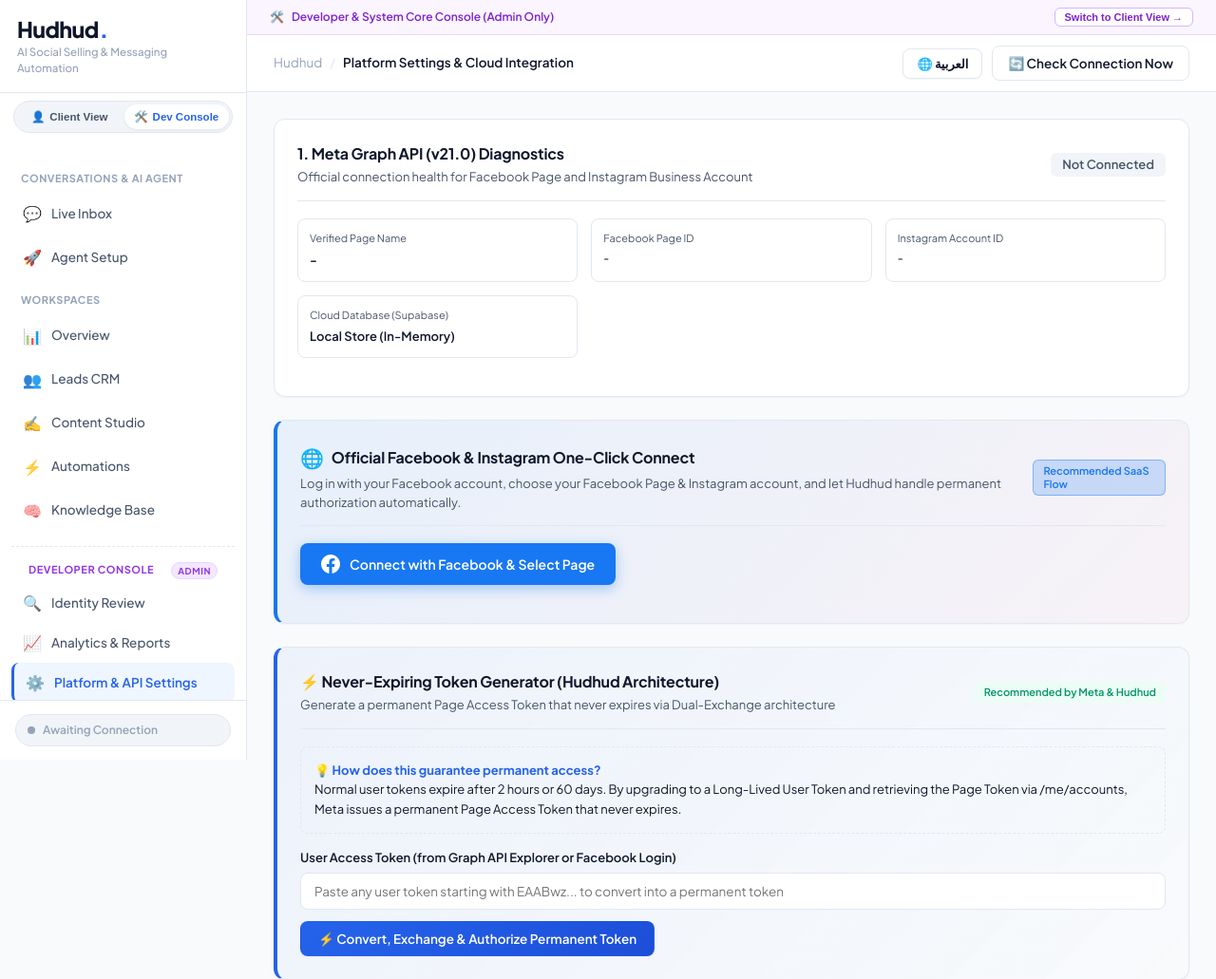
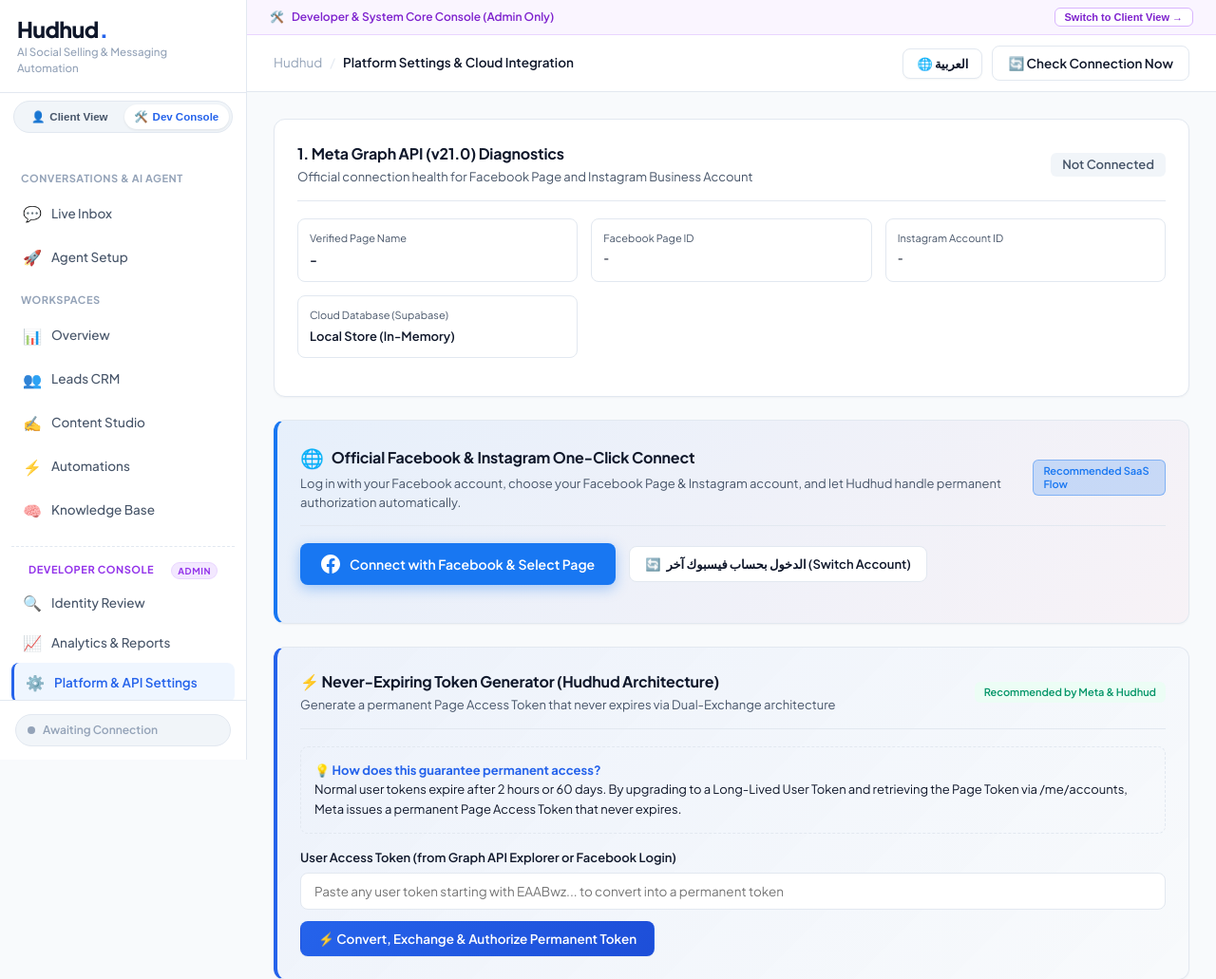
Before and after one commit to karim-abdalwahid/hudhud-radar, a FastAPI app: page /settings in a window 1280 px wide. Shown: the top 1031 px of the page at 95% size. Run offline with FastAPI, Linux system fonts and the light colour scheme; some libraries are stand-ins or nearby versions.

Commit message:
feat(oauth): add switch account option and auth_type reauthenticate to meta oauth dialog

```diff
--- a/docs/KNOWLEDGE_BASE/business_profile.md
+++ b/docs/KNOWLEDGE_BASE/business_profile.md
@@ -1,6 +1,6 @@
 # ملف النشاط التجاري (Business Profile)
 - **اسم النشاط / المسؤول**: كريم عبد الواحد (@karim__abdalwahid) / إبدأ ماركتينج.
-- **تاريخ آخر مزامنة**: 2026-09-05 09:09 UTC
+- **تاريخ آخر مزامنة**: 2026-09-05 09:58 UTC
 - **طبيعة البيزنس**: وكالة وحلول رقمية متقدمة متخصصة في التسويق الرقمي، إدارة وتنمية الحسابات (Instagram & Facebook)، وصناعة المحتوى الإبداعي (Reels & Posts)، وأنظمة الأتمتة والذكاء الاصطناعي لإغلاق المبيعات.
 - **الهدف والرؤية**: تمكين أصحاب الأعمال ورواد المشاريع من مضاعفة مبيعاتهم وتحويل المتابعين إلى عملاء فعليين بدون هدر ميزانيات الإعلانات.
 - **القيمة المضافة**: الجمع بين الأداء التسويقي المعتمد على البيانات (Data-Driven Marketing) والأنظمة الذكية التي ترد على العملاء فورياً وتقفل الصفقات 24/7.
--- a/docs/KNOWLEDGE_BASE/synced_meta_history.md
+++ b/docs/KNOWLEDGE_BASE/synced_meta_history.md
@@ -1,5 +1,5 @@
 # سجل محتوى ميتا التاريخي المستخرج (Synced Meta History)
-- **تاريخ المزامنة**: 2026-09-05 09:09:33 UTC
+- **تاريخ المزامنة**: 2026-09-05 09:58:33 UTC
 - **عدد منشورات فيسبوك المحللة**: 2
 - **عدد مواد إنستغرام المحللة (Reels/Posts)**: 50
 - **إجمالي التعليقات المستخرجة**: 13
--- a/src/knowledge/automations_store.json
+++ b/src/knowledge/automations_store.json
@@ -1,5 +1,5 @@
 {
-  "updated_at": "2026-09-05T09:09:08.891523+00:00",
+  "updated_at": "2026-09-05T09:58:14.859639+00:00",
   "total_count": 3,
   "workflows": [
     {
@@ -146,8 +146,8 @@
           "to_port": "input"
         }
       ],
-      "executions_count": 147,
-      "last_executed_at": "2026-09-05T09:09:08.891002+00:00",
+      "executions_count": 148,
+      "last_executed_at": "2026-09-05T09:58:14.859249+00:00",
       "created_at": "2026-09-01T10:00:00Z",
       "updated_at": "2026-09-04T12:00:00Z"
     },
--- a/src/templates/settings.html
+++ b/src/templates/settings.html
@@ -105,13 +105,16 @@
                         <span class="badge" style="background: rgba(24, 119, 242, 0.2); color: #1877f2; border: 1px solid rgba(24, 119, 242, 0.4); font-size: 11px;">Recommended SaaS Flow</span>
                     </div>
 
-                    <div style="margin: 16px 0;">
-                        <button type="button" id="btn-fb-sdk-login" class="btn-primary" onclick="startFacebookSdkLogin()" style="background: #1877f2; color: #fff; padding: 12px 22px; font-size: 14px; font-weight: 600; display: inline-flex; align-items: center; gap: 10px; border-radius: 8px; box-shadow: 0 4px 14px rgba(24, 119, 242, 0.35); cursor: pointer; border: none;">
+                    <div style="margin: 16px 0; display: flex; align-items: center; gap: 14px; flex-wrap: wrap;">
+                        <button type="button" id="btn-fb-sdk-login" class="btn-primary" onclick="startFacebookSdkLogin(false)" style="background: #1877f2; color: #fff; padding: 12px 22px; font-size: 14px; font-weight: 600; display: inline-flex; align-items: center; gap: 10px; border-radius: 8px; box-shadow: 0 4px 14px rgba(24, 119, 242, 0.35); cursor: pointer; border: none;">
                             <svg width="20" height="20" viewBox="0 0 24 24" fill="currentColor"><path d="M24 12.073c0-6.627-5.373-12-12-12s-12 5.373-12 12c0 5.99 4.388 10.954 10.125 11.854v-8.385H7.078v-3.47h3.047V9.43c0-3.007 1.792-4.669 4.533-4.669 1.312 0 2.686.235 2.686.235v2.953H15.83c-1.491 0-1.956.925-1.956 1.874v2.25h3.328l-.532 3.47h-2.796v8.385C19.612 23.027 24 18.062 24 12.073z"/></svg>
                             <span data-i18n="set.fb_login_btn">Connect with Facebook & Select Page (تسجيل الدخول واختيار الصفحة)</span>
                         </button>
-                        <div id="fb-login-status-msg" style="margin-top: 10px; font-size: 13px;"></div>
+                        <button type="button" class="btn-secondary" onclick="startFacebookSdkLogin(true)" style="padding: 10px 16px; font-size: 13px; display: inline-flex; align-items: center; gap: 6px; cursor: pointer;">
+                            <span>🔄</span> <span>الدخول بحساب فيسبوك آخر (Switch Account)</span>
+                        </button>
                     </div>
+                    <div id="fb-login-status-msg" style="margin-top: 10px; font-size: 13px;"></div>
 
                     <!-- Interactive Page Selector Container (appears after login) -->
                     <div id="pages-picker-container" style="display: none; margin-top: 16px; background: var(--bg-card); border: 1px solid var(--border-default); border-radius: var(--radius-sm); padding: 16px;">
@@ -351,13 +354,17 @@
             }
         });
 
-        function startFacebookSdkLogin() {
+        function startFacebookSdkLogin(forceSwitch = false) {
             const isAr = window.hudhudI18n && window.hudhudI18n.currentLang === 'ar';
             const statusMsg = document.getElementById('fb-login-status-msg');
             const appId = (document.getElementById('input-app-id') && document.getElementById('input-app-id').value.trim()) || '2092880431308591';
             const redirectUri = window.location.origin + '/settings';
             const scopes = 'pages_show_list,pages_messaging,pages_manage_metadata,pages_read_engagement,instagram_basic,instagram_manage_messages,instagram_manage_comments';
-            const oauthUrl = `https://www.facebook.com/v21.0/dialog/oauth?client_id=${appId}&redirect_uri=${encodeURIComponent(redirectUri)}&scope=${encodeURIComponent(scopes)}&response_type=token`;
+            let oauthUrl = `https://www.facebook.com/v21.0/dialog/oauth?client_id=${appId}&redirect_uri=${encodeURIComponent(redirectUri)}&scope=${encodeURIComponent(scopes)}&response_type=token`;
+
+            if (forceSwitch) {
+                oauthUrl += '&auth_type=reauthenticate';
+            }
 
             statusMsg.className = 'muted-text';
             statusMsg.textContent = isAr ? '⏳ جاري فتح نافذة فيسبوك الرسمية لاختيار صفحتك...' : '⏳ Opening official Facebook dialog to select your page...';
```
